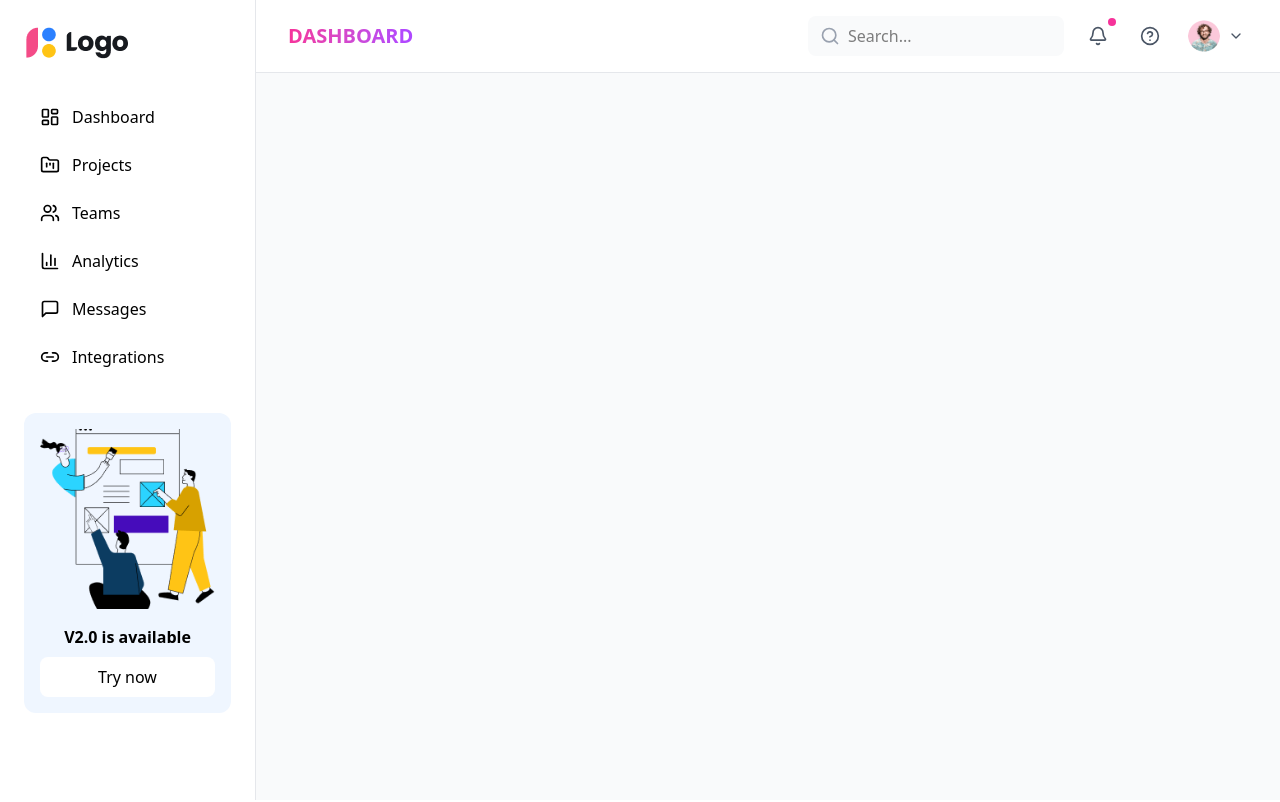
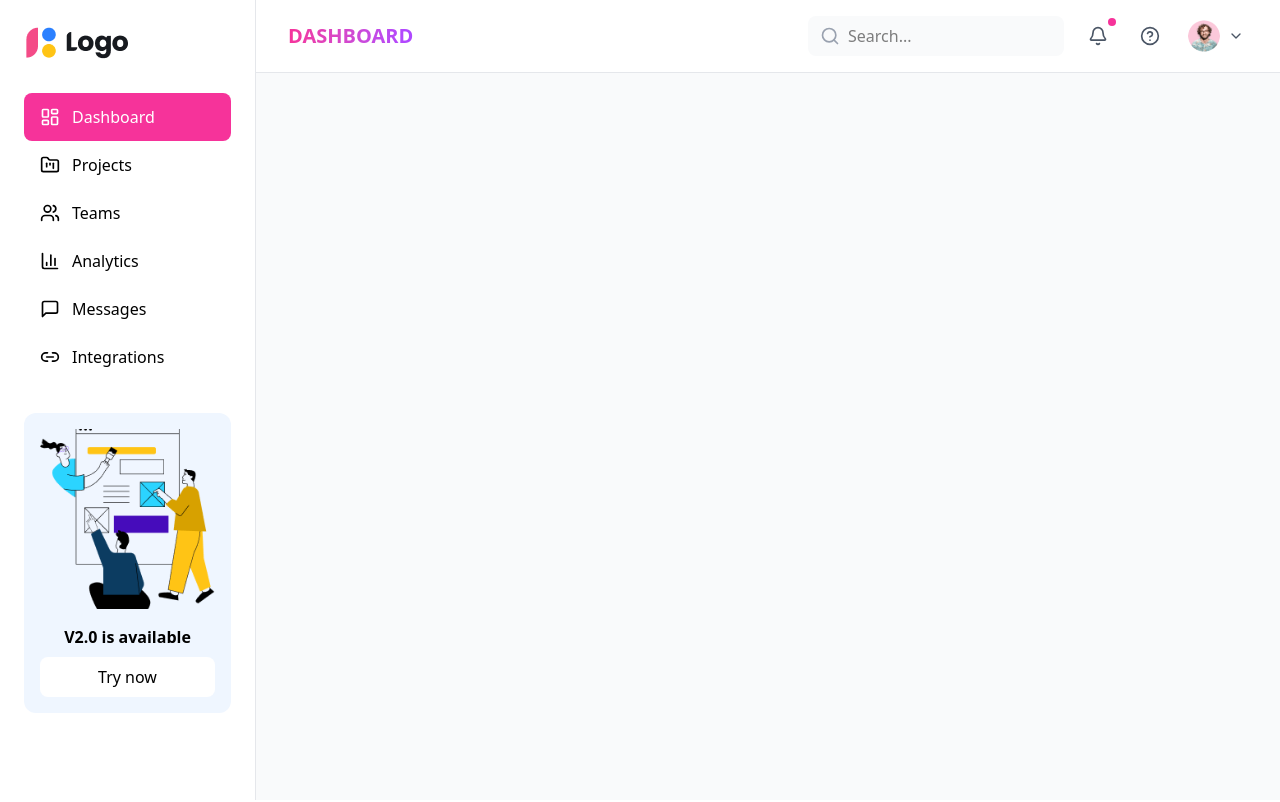
Before and after one commit to leminhtien289/Admin-app, a React (Vite) app: page / in a window 1280 px wide. Shown: the top 802 px of the page. Built offline with nearby package versions, Linux system fonts and the light colour scheme.

Commit message:
isActive-NavLink

```diff
--- a/src/components/NavItem.jsx
+++ b/src/components/NavItem.jsx
@@ -8,7 +8,7 @@ const NavItem = ({ icon, text, to}) => {
 
     return (
         <Link to={to}>
-            <li className={`flex items-center justify-between px-4 py-3 rounded-lg cursor-pointer `}>
+            <li className={`flex items-center justify-between px-4 py-3 rounded-lg cursor-pointer ${active ? 'bg-pink-500 text-white' : 'hover:bg-gray-100'}`}>
                 <div className="flex items-center space-x-3">
                     {icon}
                     <span className="font-medium">{text}</span>
```
